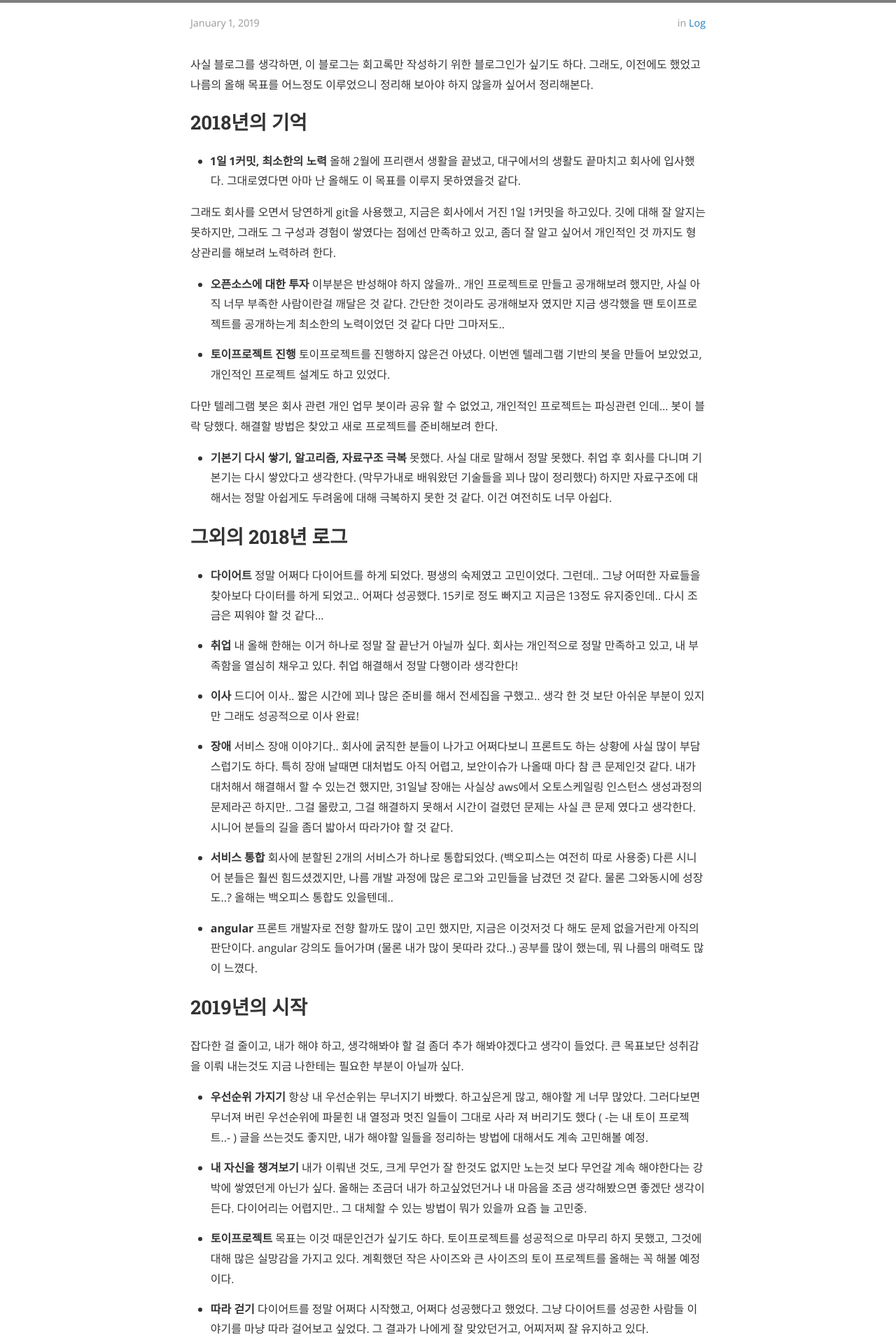
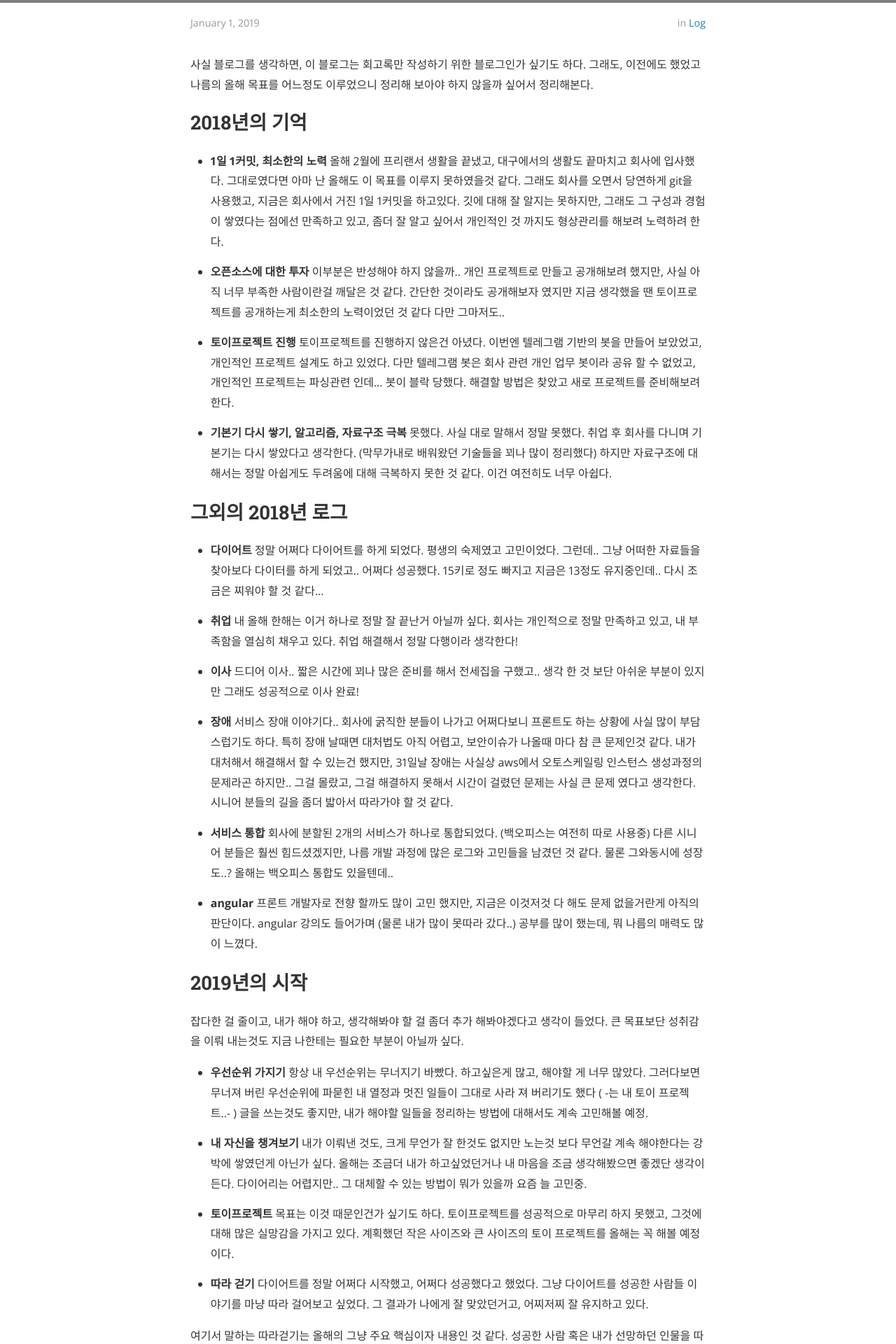
Before and after one commit to yoziyo/TIL, a Jekyll site: the page built from _posts/2019-01-01-diary.markdown, in a window 1280 px wide. Shown: the part 499-2419 px from the top of the page at 70% size. Built offline with Jekyll 4.4.1, drawn with Linux system fonts in a browser that asks for light colours; nearby versions of some CDN libraries; grey boxes are pictures that could not be loaded.

Commit message:
글수정, css 수정

```diff
--- a/_posts/2019-01-01-diary.markdown
+++ b/_posts/2019-01-01-diary.markdown
@@ -15,9 +15,7 @@ cover:  "/assets/posts/20190101-diary/2018-2019-logo.jpg"
 
 * **1일 1커밋, 최소한의 노력**
 올해 2월에 프리랜서 생활을 끝냈고, 대구에서의 생활도 끝마치고 회사에 입사했다.
-그대로였다면 아마 난 올해도 이 목표를 이루지 못하였을것 같다.
-
-그래도 회사를 오면서 당연하게 git을 사용했고, 지금은 회사에서 거진 1일 1커밋을 하고있다.
+그대로였다면 아마 난 올해도 이 목표를 이루지 못하였을것 같다. 그래도 회사를 오면서 당연하게 git을 사용했고, 지금은 회사에서 거진 1일 1커밋을 하고있다.
 깃에 대해 잘 알지는 못하지만, 그래도 그 구성과 경험이 쌓였다는 점에선 만족하고 있고, 좀더 잘 알고 싶어서 개인적인 것 까지도 형상관리를 해보려 노력하려 한다.
 
 * **오픈소스에 대한 투자**
@@ -26,7 +24,6 @@ cover:  "/assets/posts/20190101-diary/2018-2019-logo.jpg"
 
 * **토이프로젝트 진행**
 토이프로젝트를 진행하지 않은건 아녔다. 이번엔 텔레그램 기반의 봇을 만들어 보았었고, 개인적인 프로젝트 설계도 하고 있었다.
-
 다만 텔레그램 봇은 회사 관련 개인 업무 봇이라 공유 할 수 없었고, 개인적인 프로젝트는 파싱관련 인데... 봇이 블락 당했다. 해결할 방법은 찾았고 새로 프로젝트를 준비해보려 한다.
 
 * **기본기 다시 쌓기, 알고리즘, 자료구조 극복**
--- a/_sass/_layout.scss
+++ b/_sass/_layout.scss
@@ -74,12 +74,18 @@ pre code.hljs {
 	text-align: center;
 	background-attachment: fixed;
 	background-position: 50% 50%;
-	background-size: cover;
+	-webkit-background-size: cover;
+  -moz-background-size: cover;
+  -o-background-size: cover;
+  background-size: cover;
 	&.has-cover {
 		color: $white;
 		text-shadow: 0 2px 1px rgba(0,0,0,0.67) !important;
 		background-position: 50% 50%;
-		background-size: cover;
+		-webkit-background-size: cover;
+  -moz-background-size: cover;
+  -o-background-size: cover;
+  background-size: cover;
 		.title {
 			font-size: modular-scale(6);
 		}
@@ -241,7 +247,10 @@ pre code.hljs {
 		background-color: $highlight-color;
 		background-attachment: fixed;
 		background-position: 50% 50%;
-		background-size: cover;
+		-webkit-background-size: cover;
+  -moz-background-size: cover;
+  -o-background-size: cover;
+  background-size: cover;
 		.site-header{
 			.title {
 				font-size: modular-scale(6);
```
